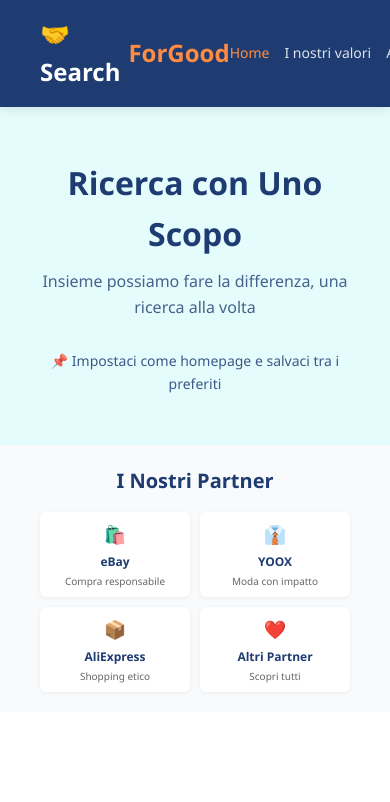
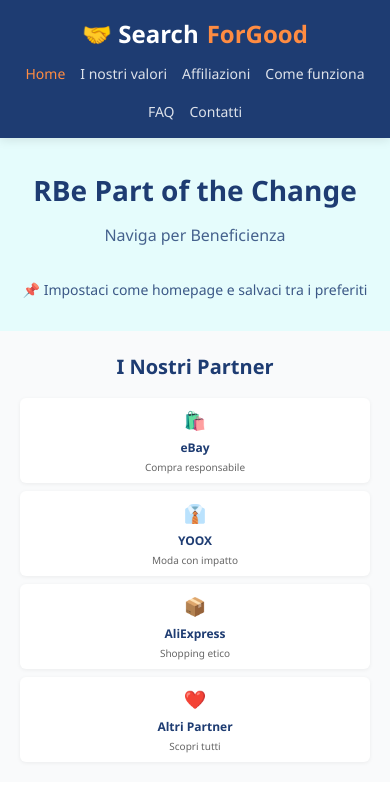
Before and after one commit to helpingaid/Action, a plain HTML site: page index.html in a window 390 px wide. Drawn offline with Linux system fonts and the light colour scheme.

Commit message:
Update index.html

```diff
--- a/index.html
+++ b/index.html
@@ -107,7 +107,8 @@
         }
 
         .search-container {
-            max-width: 700px;
+            max-width: 100%;
+            width: 100%;
             margin: 0 auto 20px;
             position: relative;
         }
@@ -563,20 +564,59 @@
 
         /* RESPONSIVE */
         @media (max-width: 768px) {
-            .hero h1 {
-                font-size: 32px;
+            header {
+                padding: 15px 20px;
+            }
+
+            .header-content {
+                flex-direction: column;
+                gap: 10px;
             }
 
             nav {
                 gap: 15px;
+                flex-wrap: wrap;
+                justify-content: center;
+            }
+
+            .hero {
+                padding: 30px 20px;
+            }
+
+            .hero h1 {
+                font-size: 28px;
+            }
+
+            .search-container {
+                padding: 0 10px;
+            }
+
+            .cards-section {
+                padding: 20px;
+            }
+
+            .cards {
+                grid-template-columns: repeat(2, 1fr);
+                gap: 8px;
             }
 
             .affiliazioni-container {
                 grid-template-columns: 1fr;
+                padding: 0 10px;
             }
 
             .content-section {
                 padding: 40px 20px;
+            }
+
+            footer {
+                padding: 30px 20px;
+            }
+        }
+
+        @media (max-width: 480px) {
+            .cards {
+                grid-template-columns: 1fr;
             }
         }
     </style>
@@ -600,8 +640,8 @@
     <!-- HOME PAGE -->
     <div id="home" class="page-section active">
         <div class="hero">
-            <h1>Ricerca con Uno Scopo</h1>
-            <p class="subtitle">Insieme possiamo fare la differenza, una ricerca alla volta</p>
+            <h1>RBe Part of the Change</h1>
+            <p class="subtitle">Naviga per Beneficienza</p>
             <div class="search-container">
                 <!-- Google CSE Search Box -->
                 <script async src="https://cse.google.com/cse.js?cx=a7dd1f714294e49b9"></script>
```
